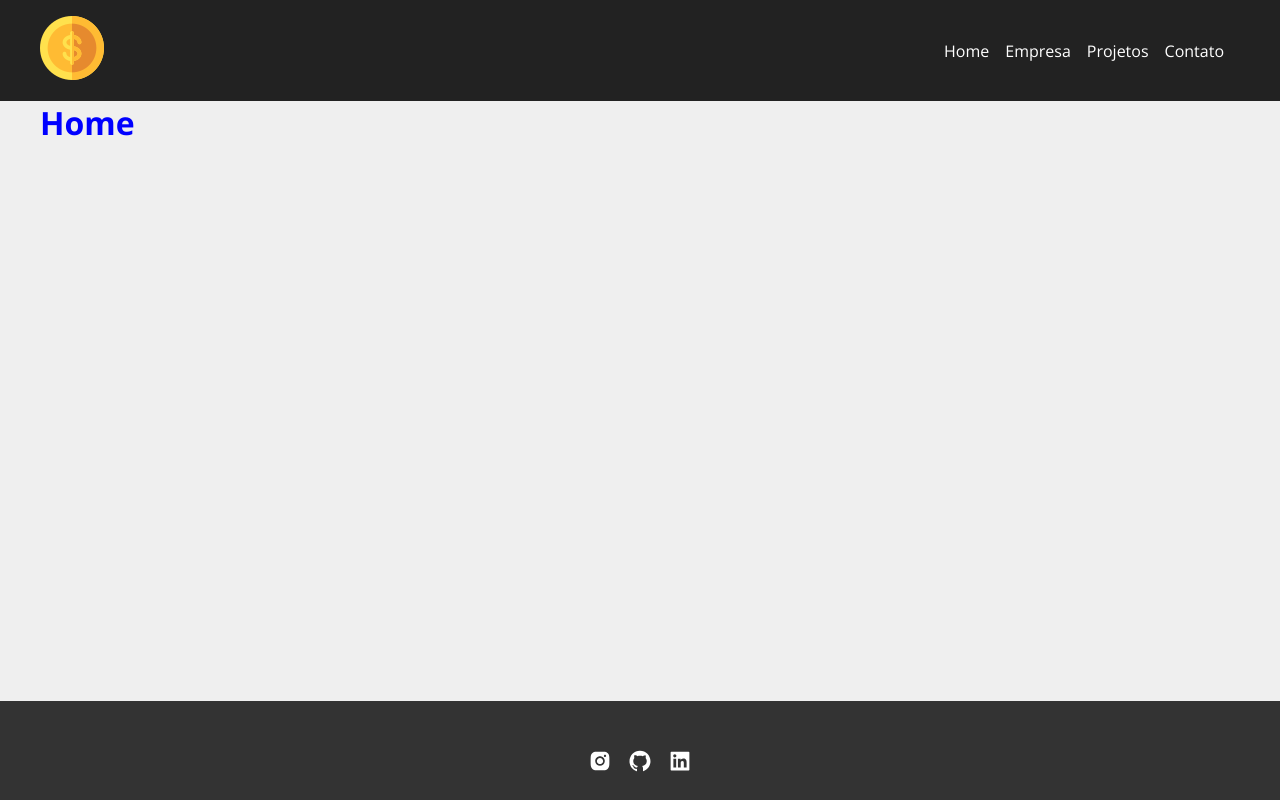
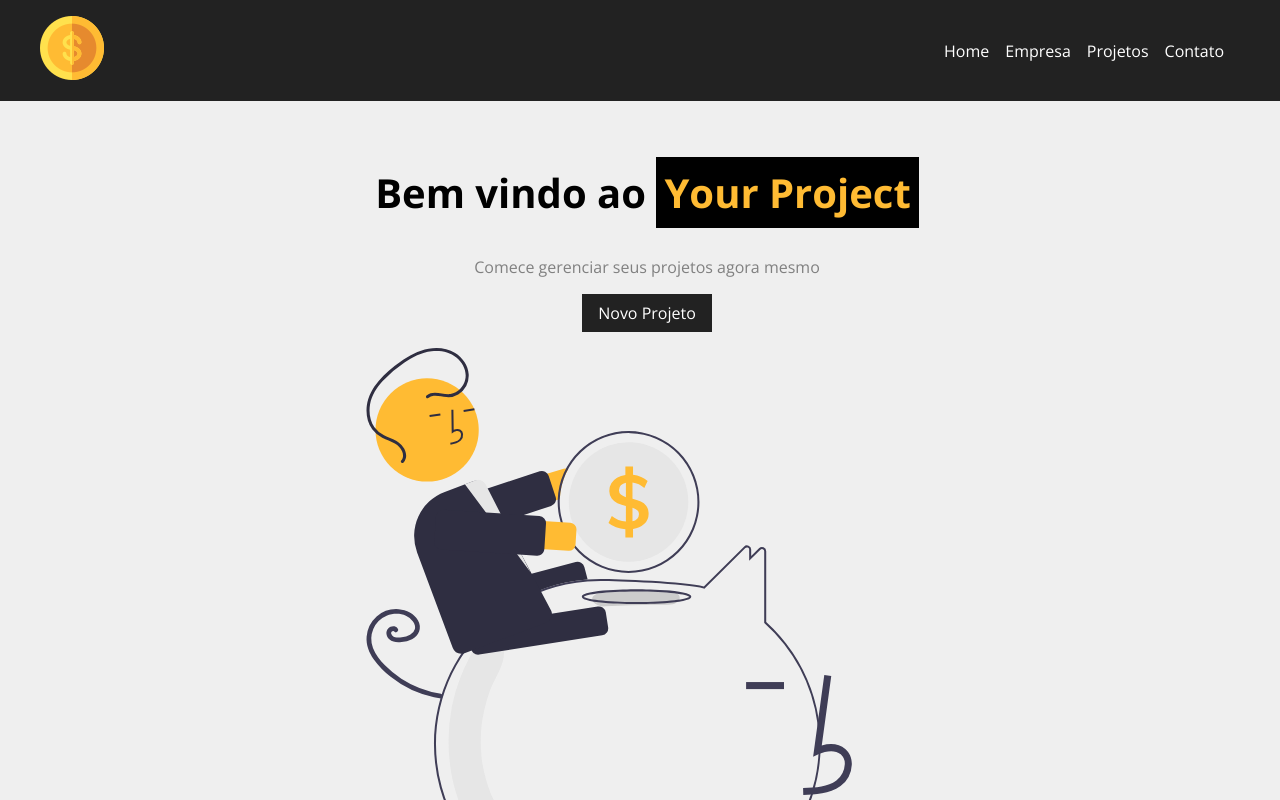
Before and after one commit to viniciusbrandao98/Projeto-React, a React (Create React App) app: page / in a window 1280 px wide. Shown: the top 800 px of the page. Built offline with nearby package versions, Linux system fonts and the light colour scheme.

Commit message:
feat: Home finalizada no projeto.

```diff
--- a/src/App.js
+++ b/src/App.js
@@ -8,7 +8,6 @@
 import Navbar from './components/layout/Navbar';
 import Footer from './components/layout/Footer';
 function App() {
-  const redes = ['Github', 'Linkedin', 'Instagram']
   return (
     <Router>
       <Navbar />
@@ -19,11 +18,11 @@
             <Route path="/company" element={<Company />} />
             <Route path="/contact" element={<Contact />} />
             <Route path="/projects" element={<Projects />} />
+            <Route path="/newprojects" element={<NewProject />} />
           </Routes>
         </div>
       </Container>
-        <Footer autor="Vinicius" ano={2025} estaLogado={false} redesSociais={redes}
-        />
+      <Footer />
     </Router>
   );
 }
--- a/src/components/layout/Footer.js
+++ b/src/components/layout/Footer.js
@@ -1,17 +1,17 @@
 import { AiFillInstagram, AiFillGithub, AiFillLinkedin } from "react-icons/ai";
 import styles from './Footer.module.css'
 function Footer() {
-    return(
+    return (
         <footer className={styles.footer}>
             <ul className={styles.social_list}>
                 <li>
-                    <AiFillInstagram/>
+                    <AiFillInstagram />
                 </li>
                 <li>
                     <AiFillGithub />
                 </li>
                 <li>
-                    <AiFillLinkedin/>
+                    <AiFillLinkedin />
                 </li>
             </ul>
             <p className={styles.copy_right}><span>Vinícius</span> &copy; 2026</p>
--- a/src/components/layout/Footer.module.css
+++ b/src/components/layout/Footer.module.css
@@ -1,7 +1,7 @@
 .footer {
     background-color: #333;
     color: #FFF;
-    padding: 3em;
+    padding: 2em;
     text-align: center;
 }
 
--- /dev/null
+++ b/src/components/layout/LinkButton.js
@@ -0,0 +1,11 @@
+import { Link } from "react-router-dom";
+import styles from './LinkButton.module.css'
+function LinkButton({to, text}) {
+    return(
+        <Link className={styles.btn} to={to}>
+            {text}
+        </Link>
+    )
+}
+
+export default LinkButton
--- /dev/null
+++ b/src/components/layout/LinkButton.module.css
@@ -0,0 +1,12 @@
+.btn {
+    background-color: #222;
+    color: #fff;
+    text-decoration: none;
+    padding: 0.5em 1em;
+    transition: 0.5s;
+    margin-bottom: 1em;
+}
+
+.btn:hover {
+    color: #ffbb33;
+}
--- a/src/components/pages/Home.js
+++ b/src/components/pages/Home.js
@@ -1,5 +1,15 @@
+import styles from './Home.module.css'
+import savings from '../../img/savings.svg'
+import LinkButton from '../layout/LinkButton'
 function Home() {
-    return <h1>Home</h1>
+    return(
+      <section className={styles.home_container}>
+        <h1>Bem vindo ao <span>Your Project</span></h1>
+        <p>Comece gerenciar seus projetos agora mesmo </p>
+        <LinkButton to="/newprojects" text="Novo Projeto"/>
+        <img src={savings} alt="Your Project" />
+      </section>
+    )
 }
 
 export default Home
--- /dev/null
+++ b/src/components/pages/Home.module.css
@@ -0,0 +1,34 @@
+.home_container{
+    width: 100%;
+    display: flex;
+    flex-direction: column;
+    align-items: center;
+    justify-content: center;
+    padding: 4em ;
+    margin-left: 7em;
+}
+
+.home_container h1 {
+    color: black;
+    font-size: 2.5em;
+    margin-bottom: 0.5em;
+}
+
+.home_container h1 span {
+    color: #ffbb33;
+    background-color: black;
+    padding: 0.2em;
+}
+
+.home_container p {
+    color: gray;
+    padding: 1em 1em;
+}
+
+.home_container a:active {
+    scale: 0.95;
+}
+
+.home_container img {
+   width: 750px;
+}
```
Lines whose indentation alone changed are shown as unchanged.
